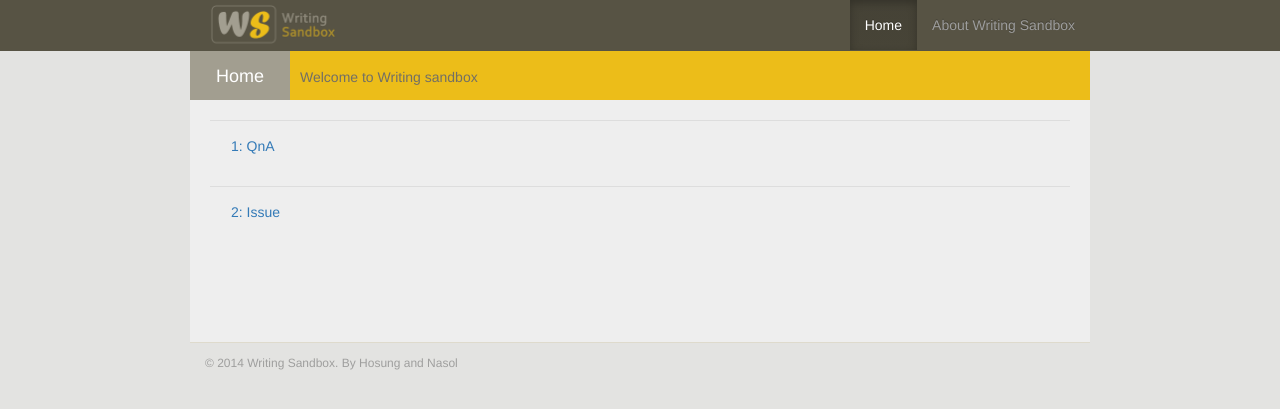
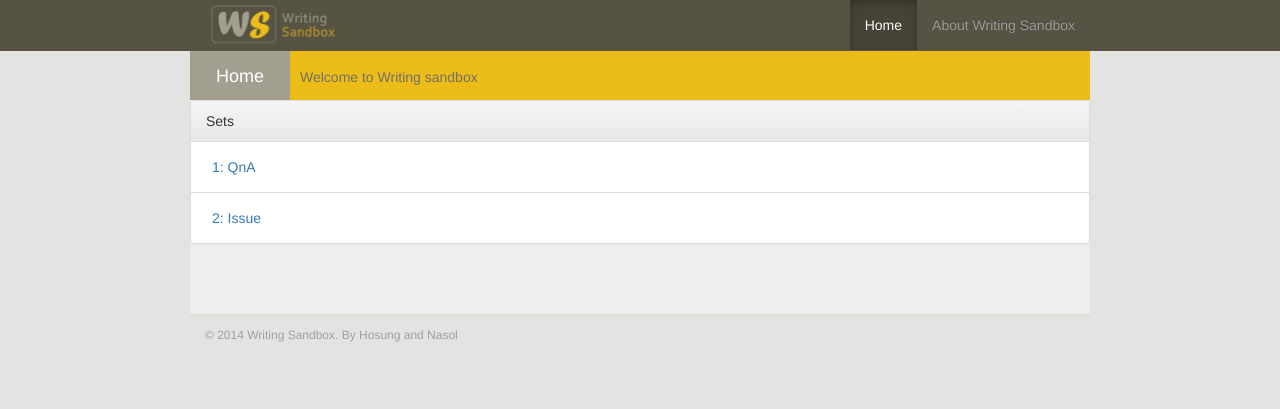
Before and after one commit to leehosung/writing_sandbox, a Django app: page / in a window 1280 px wide. Shown: the top 409 px of the page. Run offline with Django 3.2, Linux system fonts and the light colour scheme; data comes from the database, SQL or seed files in the repository; some libraries are stand-ins or nearby versions.

Commit message:
make it looks better

```diff
--- a/quiz/templates/home.html
+++ b/quiz/templates/home.html
@@ -37,11 +37,12 @@
 		<span>Home</span>
 		<p>Welcome to Writing sandbox</p>
 	  </h2>
-	  <div class="conbox">
+	  <div class="panel panel-default">
+            <div class="panel-heading">Sets</div>
 		<table id="id_list_table" class="table">
 		  {% for set in sets %}
 		  <tr>
-			<td><p><a class="btn" href="/sets/{{ set.name }}/learn">{{ forloop.counter }}: {{ set.name }}</a><p></td>
+			<td><a class="btn" href="/sets/{{ set.name }}/learn">{{ forloop.counter }}: {{ set.name }}</a></td>
 		  </tr>
 		  {% endfor %}
 		</table>
```
